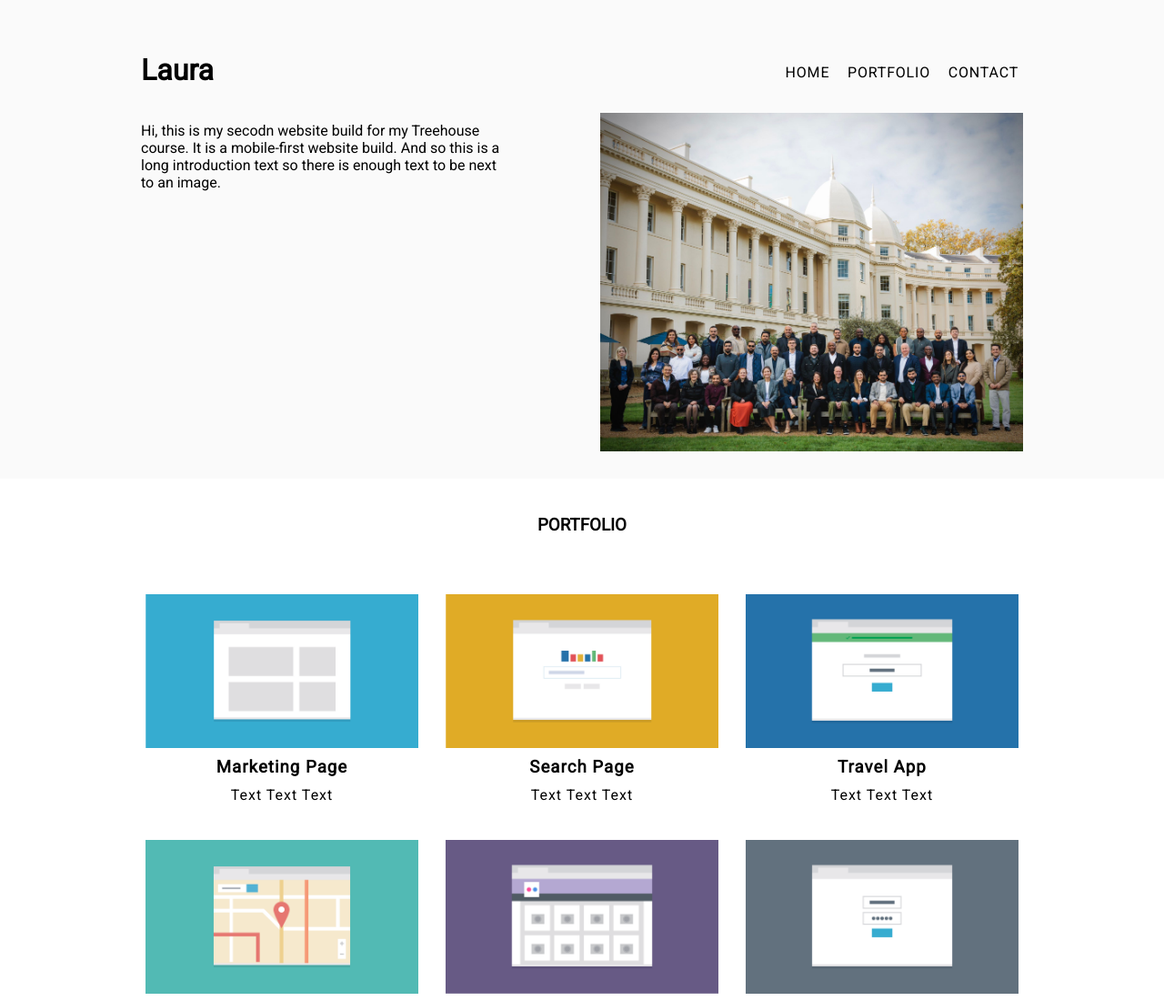
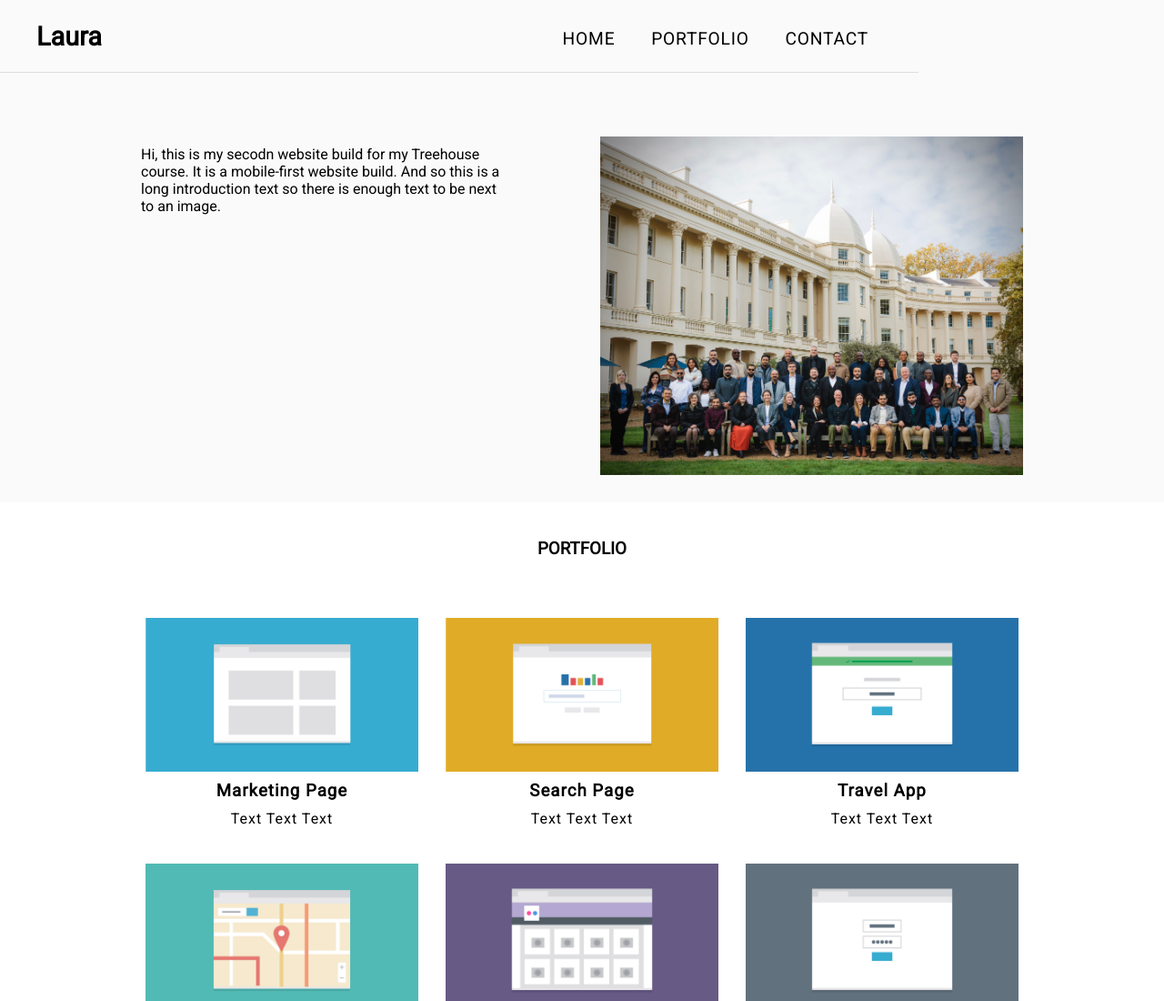
Before and after one commit to free-rocket/treehouse-project-2-responsive-layout, a plain HTML site: page index.html in a window 1280 px wide. Shown: the top 1100 px of the page at 91% size. Drawn offline with Linux system fonts and the light colour scheme.

Commit message:
floating menu done

```diff
--- a/css/styles.css
+++ b/css/styles.css
@@ -3,7 +3,7 @@
   margin: 0;
   padding: 0;
   font-family: "Roboto", Arial, Verdana;
-    color:#000;
+  color: #000;
 }
 
 body {
@@ -25,10 +25,9 @@ main {
   padding-top: 0;
 }
 
-
 /* General Definitions - Mobile First */
 
-/** Navigationn **/
+/** Navigation **/
 header {
   background-color: #fafafa;
   padding-top: 30px;
@@ -45,7 +44,7 @@ header {
 
 #navigation nav {
   font-weight: 400;
-    letter-spacing: .05em;
+  letter-spacing: 0.05em;
   padding: 25px;
   display: flex;
   justify-content: center;
@@ -162,7 +161,6 @@ background-color: #626f7e;
 
 .col h3 {
   padding: 10px 0px;
-
 }
 
 #contact-container {
@@ -202,20 +200,18 @@ footer {
   display: none;
 }
 
-
-/** Bigger Screen View starting at with of 768px**/
+/** Bigger Screen View starting at width of 768px **/
 
 @media (min-width: 768px) {
-
   /** Navigation **/
-
   #navigation {
-        position: sticky;
-        top: 0;
-        z-index: 10000;
-        background-color: #fafafa;
+      position: fixed; /* CHANGED: Fix the navigation only for screens wider than 768px */
+      top: 0; /* CHANGED: Keep it at the top */
+      width: 100%; /* CHANGED: Ensure it spans the full width */
+      z-index: 1000; /* CHANGED: Make it float above other content */
+      background-color: #fafafa; /* CHANGED: Add background to avoid transparency issues */
+      border-bottom: 1px solid #ddd; /* CHANGED: Optional border for clarity */
   }
-
 
   .top-nav {
       margin-top: 0;
@@ -241,6 +237,7 @@ footer {
       padding: 0 20px;
       text-align: left;
       align-items: center;
+      margin-top: 100px; /* CHANGED: Add margin to prevent overlap with fixed navigation */
   }
 
   .intro img {
@@ -254,7 +251,6 @@ footer {
       flex: 1;
       order: 1;
       align-self: flex-start;
-
   }
 
   /** Container **/
@@ -272,59 +268,64 @@ footer {
   .top {
       display: none;
   }
+
   .full {
       display: inline-block;
       margin-left: 20px;
   }
 }
 
-
-
-
-/* Bigger Screen View starting at with of 1024px */
+/* Bigger Screen View starting at width of 1024px */
 
 @media (min-width: 1024px) {
-    /** Navigation **/
   #navigation {
       display: flex;
       justify-content: space-between;
       align-items: center;
       max-width: 1010px;
       margin: 0 auto;
+      padding: 0 20px;
       flex-direction: row;
+      height: 80px; /* CHANGED: Increased height for better visibility on wide screens */
   }
+
 
   #navigation h1 {
       padding: 0 20px;
-    margin: 0;
+      margin-right: auto;
+      font-size: 1.8em; /* CHANGED: Enlarged font size for the site name */
   }
 
-  .nav {
-    align-items: end;
-    margin: 0;
+  .top-nav {
+    display: flex;
+    justify-content: center; /* Centers the links within their space */
+    gap: 30px; /* Add even spacing between links */
+}
+
+  .top-nav a {
+      font-size: 1.2em; /* CHANGED: Increased font size for navigation links */
+      padding: 10px; /* CHANGED: Added padding for more clickable area */
   }
 
   .top-nav,
   .top-nav li {
       width: initial;
       margin-bottom: 0;
-    display:inline-block;
+      display: inline-block;
   }
 
   .intro {
       text-align: left;
       max-width: 1010px;
       margin: 0 auto;
+      margin-top: 120px; /* CHANGED: Adjusted margin to prevent overlap with taller navigation */
   }
 
   .intro img {
-    margin-right:0;
+      margin-right: 0;
       justify-content: end;
   }
 
-
-
-  /** Content **/
   .col {
       flex-basis: calc(33.333% - 20px);
   }
```
Lines whose indentation alone changed are shown as unchanged.
